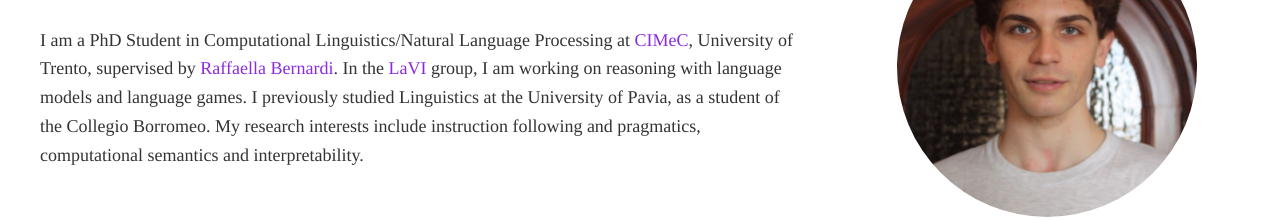
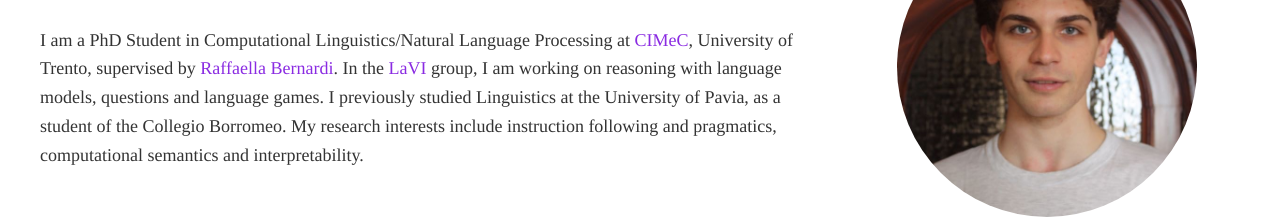
Before and after one commit to dmazzaccara/dmazzaccara.github.io, a plain HTML site: page index.html in a window 1280 px wide. Shown: the part 193-413 px from the top of the page. Drawn offline with Linux system fonts and the light colour scheme.

Commit message:
Update index.html

```diff
--- a/index.html
+++ b/index.html
@@ -285,7 +285,7 @@
                 <h1>Davide <span class="name-color">Mazzaccara</span></h1>
 
                 <div class="section">
-                    <p>I am a PhD Student in Computational Linguistics/Natural Language Processing at <a href="https://www.cimec.unitn.it/en" target="_blank">CIMeC</a>, University of Trento, supervised by <a href="https://disi.unitn.it/~bernardi/" target="_blank">Raffaella Bernardi</a>. In the <a href="https://www.cimec.unitn.it/en/257/language-and-vision-lavi" target="_blank">LaVI</a> group, I am working on reasoning with language models and language games. I previously studied Linguistics at the University of Pavia, as a student of the Collegio Borromeo. My research interests include instruction following and pragmatics, computational semantics and interpretability.</p>
+                    <p>I am a PhD Student in Computational Linguistics/Natural Language Processing at <a href="https://www.cimec.unitn.it/en" target="_blank">CIMeC</a>, University of Trento, supervised by <a href="https://disi.unitn.it/~bernardi/" target="_blank">Raffaella Bernardi</a>. In the <a href="https://www.cimec.unitn.it/en/257/language-and-vision-lavi" target="_blank">LaVI</a> group, I am working on reasoning with language models, questions and language games. I previously studied Linguistics at the University of Pavia, as a student of the Collegio Borromeo. My research interests include instruction following and pragmatics, computational semantics and interpretability.</p>
                 </div>
 
                 <div class="section" id="news">
```
